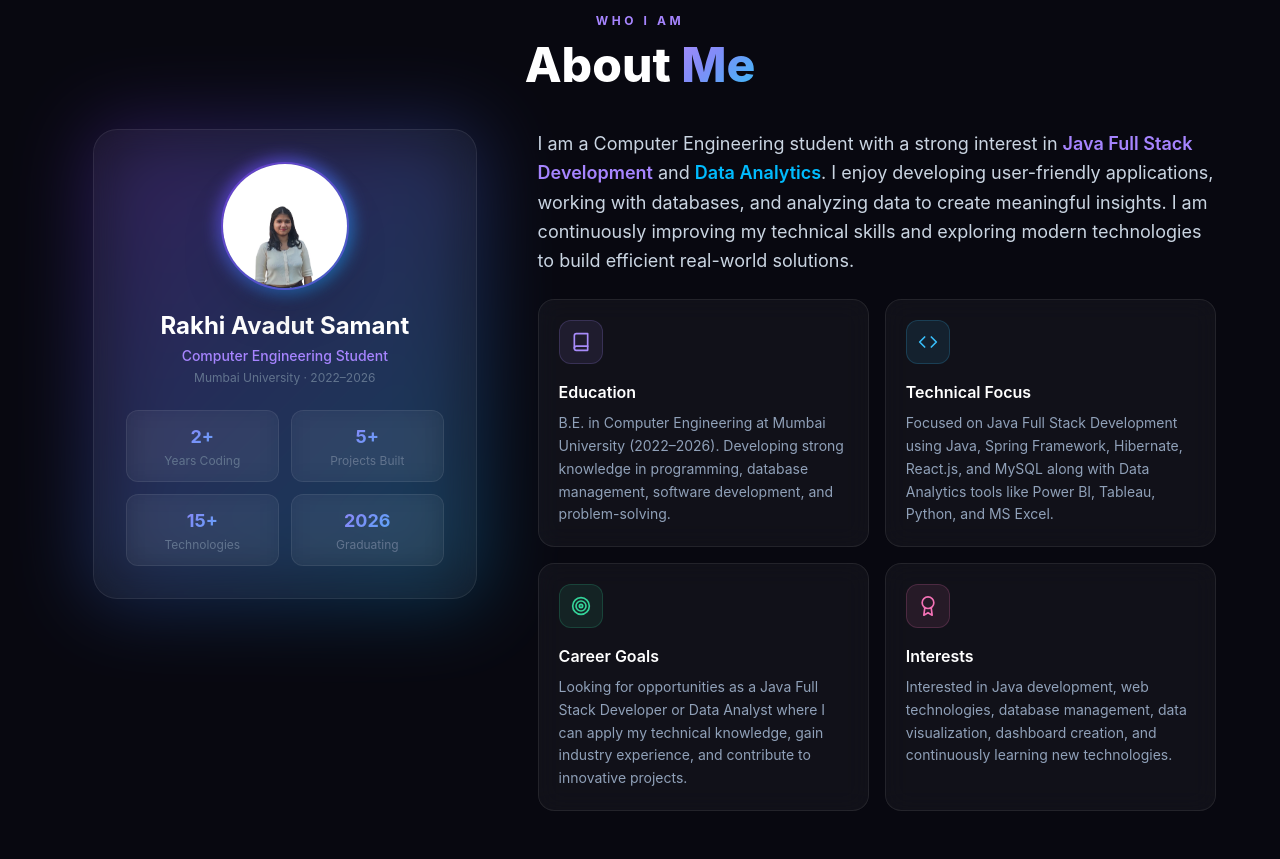
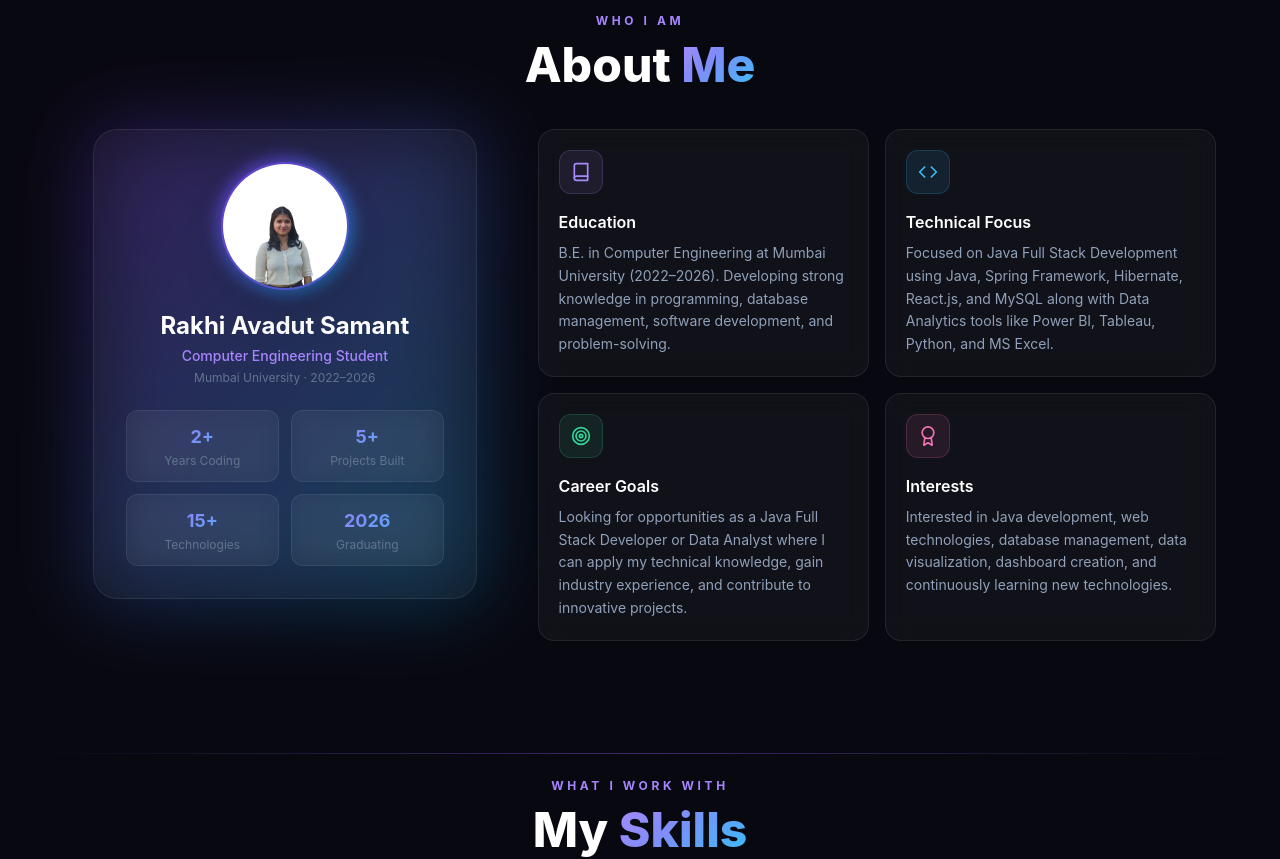
Before and after one commit to itz-rakhi/My-Portfolio, a React (Vite) app: page / in a window 1280 px wide. Shown: the part 860-1719 px from the top of the page. Built offline with nearby package versions, Linux system fonts and the light colour scheme.

Commit message:
Updated portfolio and projects

```diff
--- a/src/components/About.jsx
+++ b/src/components/About.jsx
@@ -137,22 +137,7 @@ export default function About() {
 
           {/* Right — Text + cards */}
           <div className="lg:col-span-3 space-y-6">
-            <motion.p
-              initial={{ opacity: 0, x: 40 }}
-              whileInView={{ opacity: 1, x: 0 }}
-              viewport={{ once: true }}
-              transition={{ duration: 0.7 }}
-              className="text-slate-300 leading-relaxed text-lg"
-            >
-              I am a Computer Engineering student with a strong interest in{' '}
-              <span className="text-violet-400 font-semibold">Java Full Stack Development</span> and{' '}
-              <span className="text-sky-400 font-semibold">Data Analytics</span>. I enjoy developing
-              user-friendly applications, working with databases, and analyzing data to create
-              meaningful insights. I am continuously improving my technical skills and exploring
-              modern technologies to build efficient real-world solutions.
-            </motion.p>
-
-            <div className="grid sm:grid-cols-2 gap-4">
+          <div className="grid sm:grid-cols-2 gap-4">
               {CARDS.map((card, i) => (
                 <InfoCard key={card.title} {...card} index={i} />
               ))}
```
Also changed, not shown: 1 other file (tests, documents, lock files or other folders).
